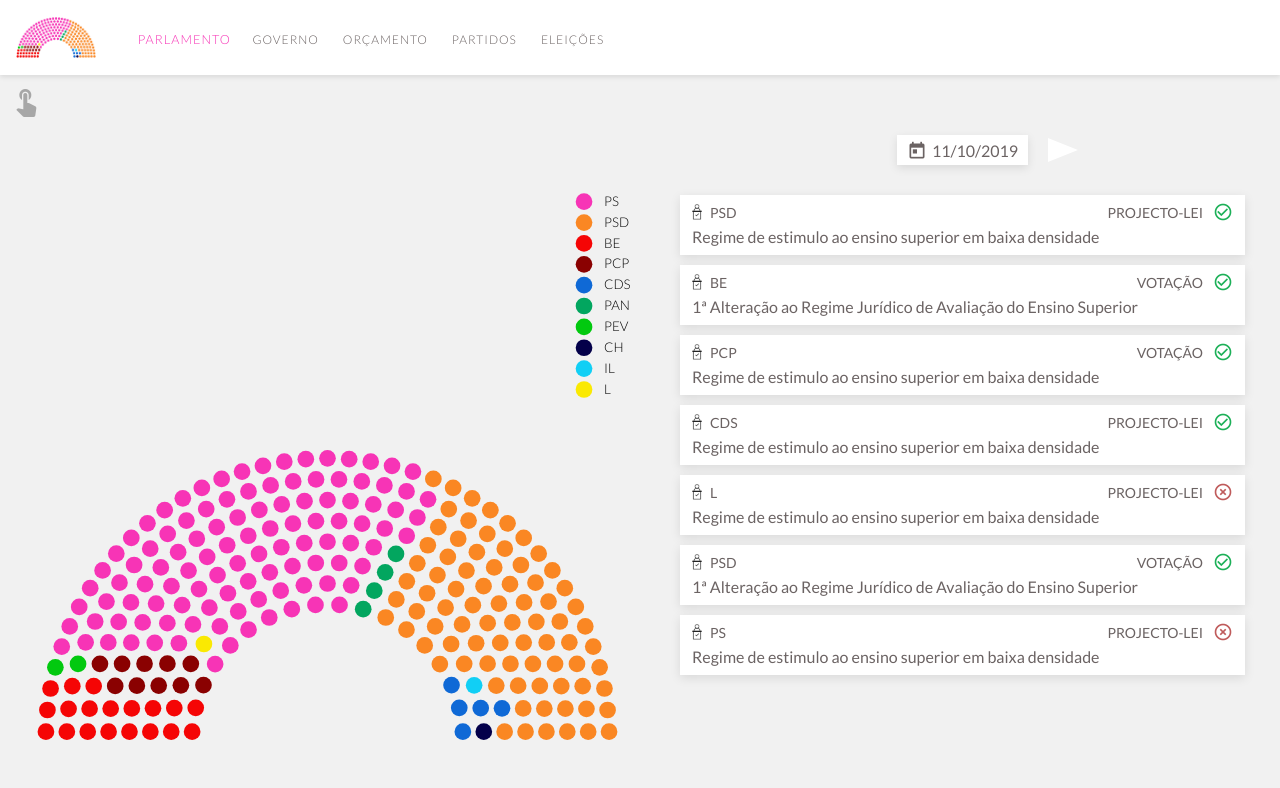
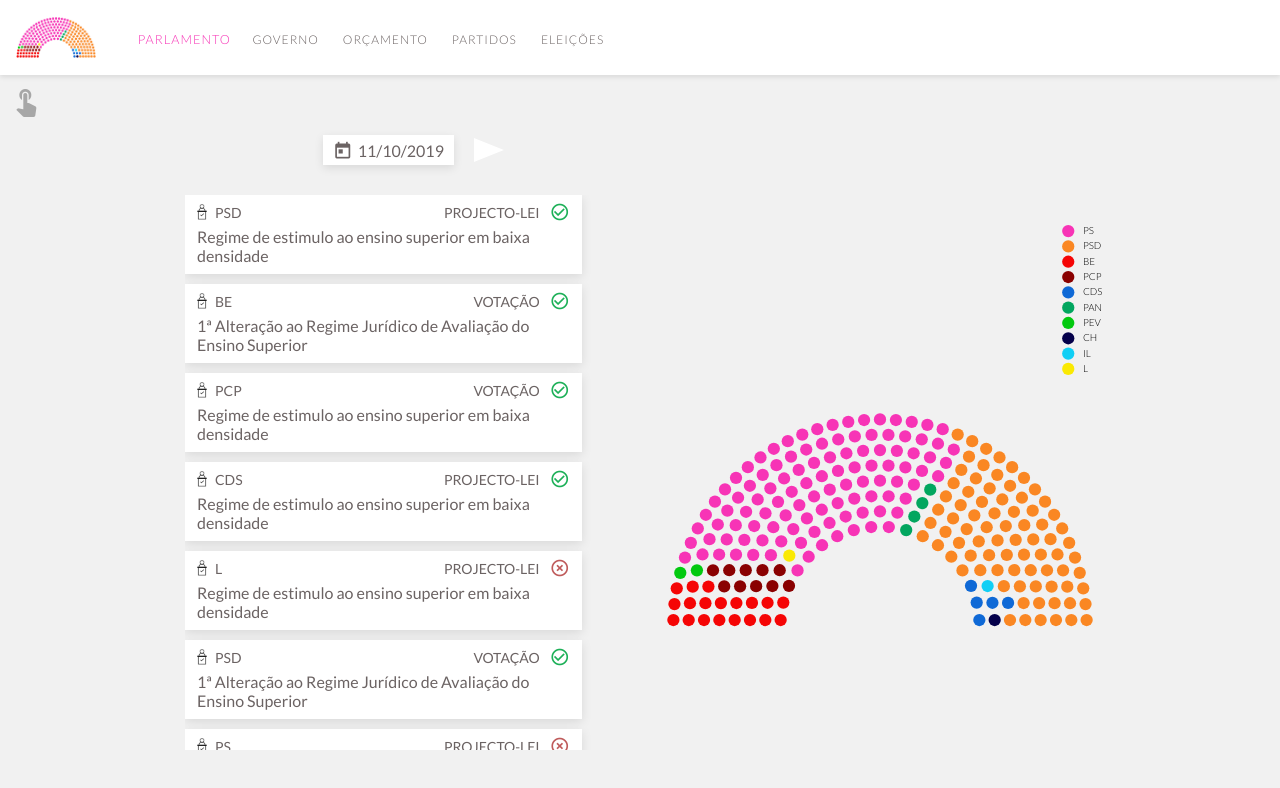
Before and after one commit to rodroak/parlamentar-next, a Next.js app: page /parlamento/votacoes in a window 1280 px wide. Shown: the top 788 px of the page. Built offline with nearby package versions, Linux system fonts and the light colour scheme.

Commit message:
new arrangement of elements

```diff
--- a/components/Parliament/ParliamentGraph.js
+++ b/components/Parliament/ParliamentGraph.js
@@ -61,7 +61,7 @@ const ParliamentGraph = ({ MPs, partyInfo, selectedVote }) => {
     <svg
       id="parliament__svg"
       viewBox={`0 0 ${width} ${height}`}
-      preserveAspectRatio="xMidYMax"
+      preserveAspectRatio="xMidYMid"
       width="100%"
       height="100%"
     >
--- a/styles/parliament.css
+++ b/styles/parliament.css
@@ -9,6 +9,7 @@
   left: 20px;
   font-size: 1.5rem;
   color: var(--clr-gray-light);
+  z-index: 5;
 }
 
 /*** PARLIAMENT ***/
@@ -70,9 +71,8 @@
   width: 100%;
   background-color: var(--clr-gray-lighter);
   box-shadow: 0 3px 10px 0 rgba(0, 0, 0, 0.1);
-  padding: 20px;
+  padding: 20px 10px;
   margin-bottom: 20px;
-  overflow-y: auto;
 }
 
 .votes__grid-open {
@@ -178,6 +178,7 @@
   display: flex;
   flex-direction: column;
   align-items: stretch;
+  height: 100%;
 }
 
 .votes-grid__date {
@@ -185,6 +186,12 @@
   align-items: center;
   justify-content: center;
   margin-bottom: 20px;
+}
+
+.votes-grid__list {
+  height: 100%;
+  padding-right: 10px;
+  overflow-y: auto;
 }
 
 .votes-grid__date p {
@@ -253,9 +260,8 @@
 
   .content-votacoes {
     display: grid;
-    grid-template-columns: minmax(450px, 50%) minmax(300px, 50%);
+    grid-template-columns: 3fr minmax(300px, 8fr) 1fr minmax(450px, 8fr) 3fr;
     grid-template-rows: 100%;
-    column-gap: 20px;
   }
 
   .votes__container {
@@ -267,10 +273,9 @@
   }
 
   .parliament__container {
-    grid-column: 1 / 2;
+    grid-column: 4 / 5;
     grid-row: 1 / 2;
     height: 100%;
-    padding-top: 100px;
   }
 
   .votes__selected-container {
```
Also changed, not shown: pages/parlamento/votacoes.js (+5 -5 lines).
